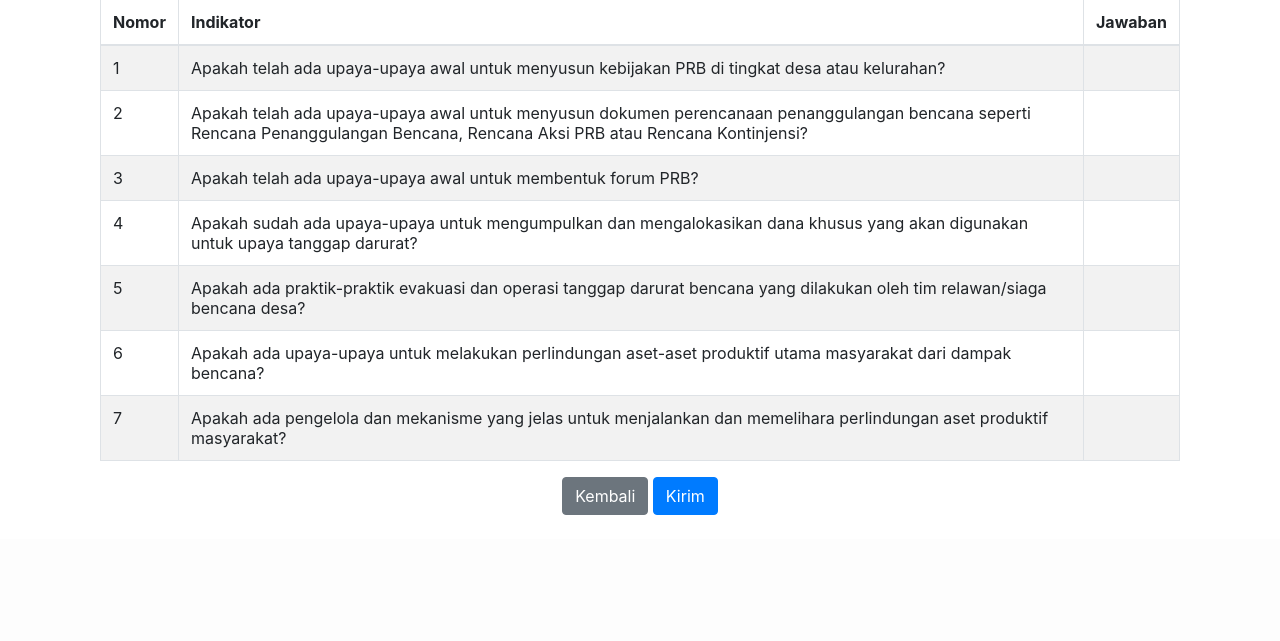
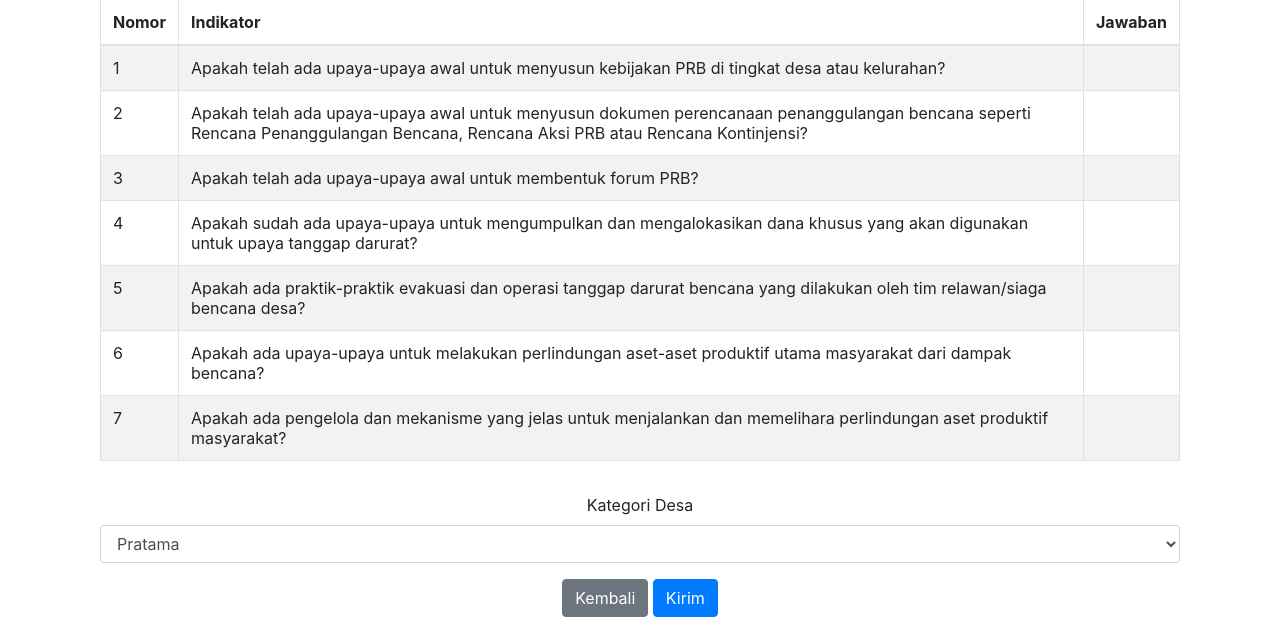
Before and after one commit to Azay18/horizon, a CodeIgniter app: page /database/index.php/controller/kategorikan in a window 1280 px wide. Shown: the part 343-984 px from the top of the page. Before the commit the page ends 858 px from the top, so only its background shows below. Run offline with CodeIgniter, Linux system fonts and the light colour scheme; data comes from the database, SQL or seed files in the repository; some web fonts are replaced.

Commit message:
v kategorikan

```diff
--- a/application/views/kategorikan.php
+++ b/application/views/kategorikan.php
@@ -150,6 +150,16 @@ aset produktif masyarakat?</td>
                     </tr>
                 </table>
             </div>
+            <div class="form-group mt-3">
+            <label for="inputDesa">Kategori Desa</label>
+            <!-- <input type="text" class="form-control" id="inputDesa" placeholder="Nama Desa" name="nama_desa"> -->
+            <select id="inputState" name="jenis_destana" class="form-control">
+              <option value="pratama">Pratama</option>
+              <option value="pratama">Madya</option>
+              <option value="pratama">Utama</option>
+              <option value="pratama">Bukan Desa Tangguh Bencana</option>
+            </select>
+            </div>
             <a href="<?= base_url()."controller/lihatlaporan"?>" class="btn btn-secondary">Kembali</a>
             <button type="submit" class="btn btn-primary">Kirim</button>
     </div><br>
```
